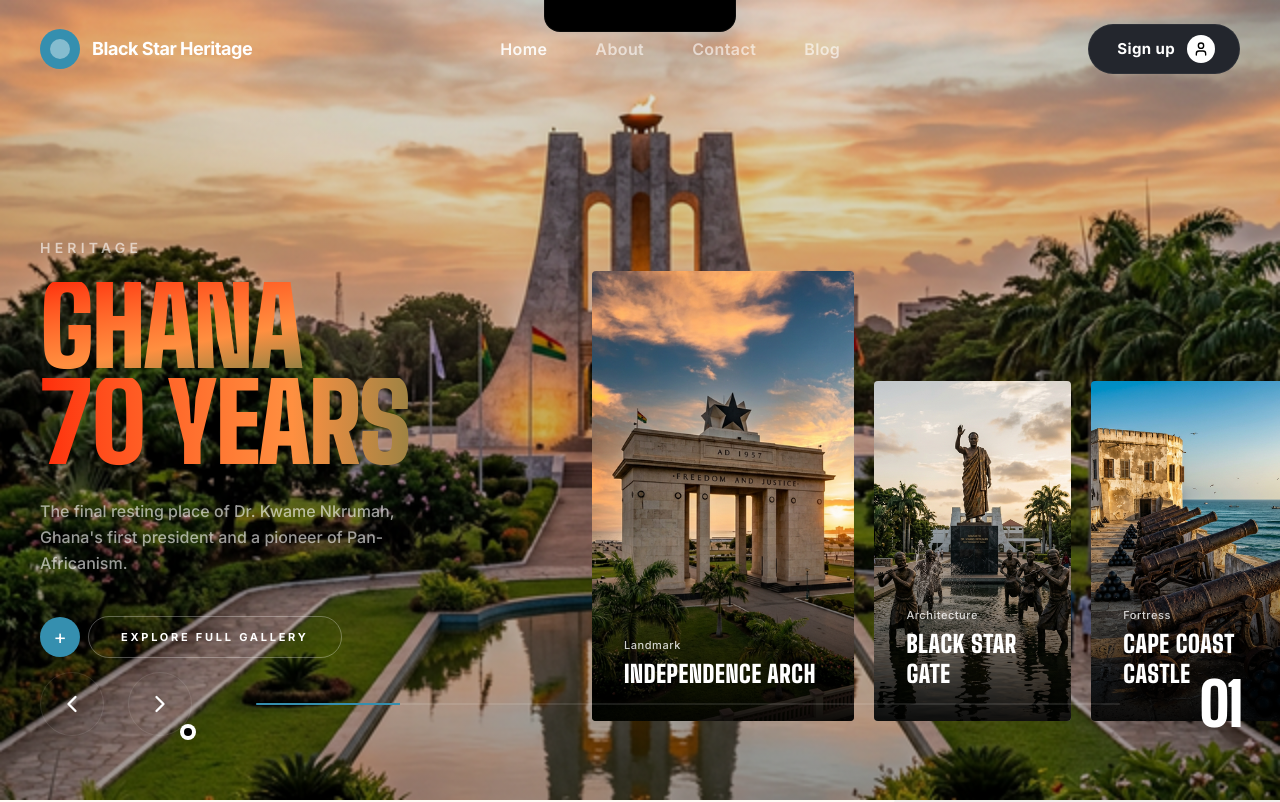
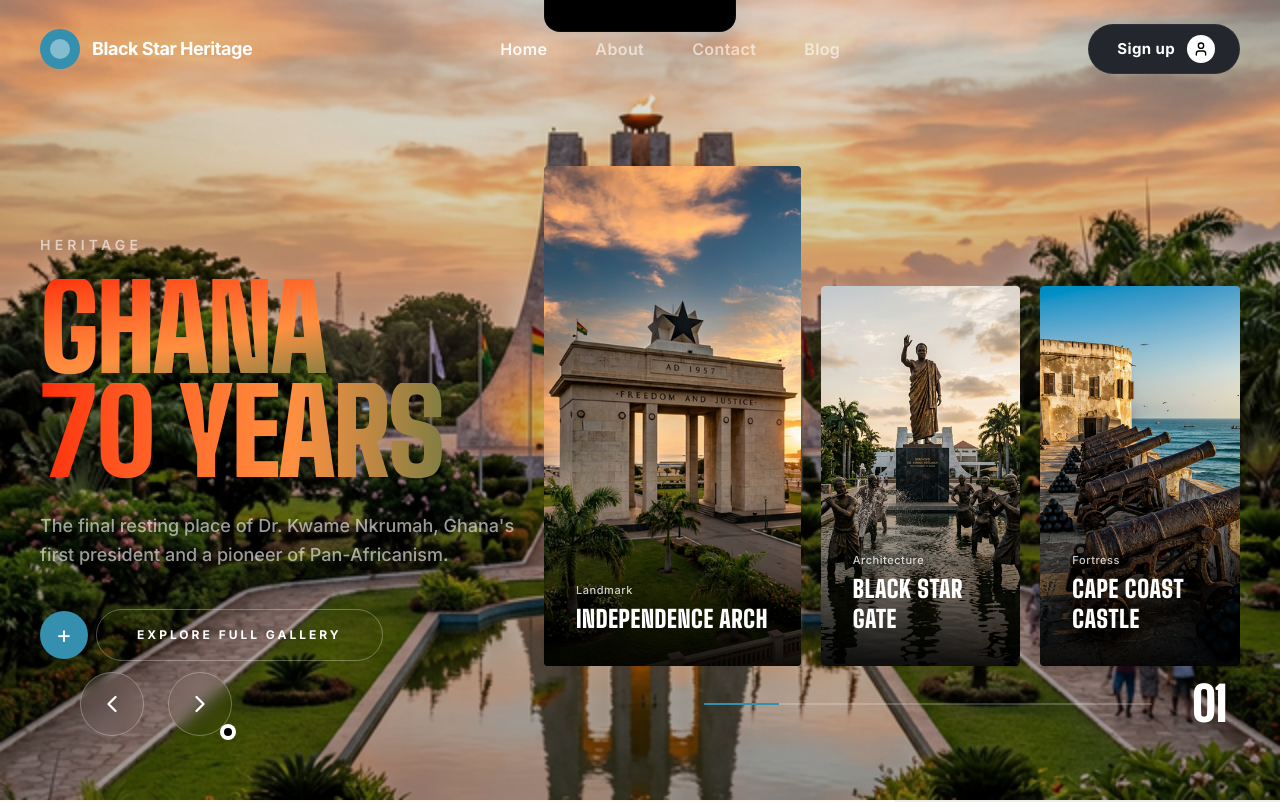
Before and after one commit to detectivetesla/CelebrateGhana, a React (Vite) app: page / in a window 1280 px wide. Shown: the top 802 px of the page. Built offline with nearby package versions, Linux system fonts and the light colour scheme.

Commit message:
Refactor hero layout to separate text and cards

```diff
--- a/src/components/Hero.tsx
+++ b/src/components/Hero.tsx
@@ -145,13 +145,13 @@ const Hero: React.FC = () => {
                     <div className="flex flex-col gap-2 mb-8">
                         <motion.h1
                             variants={itemVariants}
-                            className="text-[60px] md:text-[90px] xl:text-[110px] 2xl:text-[130px] leading-[0.8] font-display font-black uppercase tracking-[-0.02em] bg-clip-text text-transparent bg-gradient-to-br from-red-october via-twenty-carat to-ghana-green"
+                            className="text-[70px] md:text-[100px] xl:text-[120px] 2xl:text-[150px] leading-[0.8] font-display font-black uppercase tracking-[-0.02em] bg-clip-text text-transparent bg-gradient-to-br from-red-october via-twenty-carat to-ghana-green"
                         >
                             GHANA
                         </motion.h1>
                         <motion.h1
                             variants={itemVariants}
-                            className="text-[60px] md:text-[90px] xl:text-[110px] 2xl:text-[130px] leading-[0.8] font-display font-black uppercase tracking-[-0.02em] bg-clip-text text-transparent bg-gradient-to-r from-red-october via-twenty-carat to-ghana-green"
+                            className="text-[70px] md:text-[100px] xl:text-[120px] 2xl:text-[150px] leading-[0.8] font-display font-black uppercase tracking-[-0.02em] bg-clip-text text-transparent bg-gradient-to-r from-red-october via-twenty-carat to-ghana-green"
                         >
                             70 YEARS
                         </motion.h1>
@@ -159,7 +159,7 @@ const Hero: React.FC = () => {
 
                     <motion.p
                         variants={itemVariants}
-                        className="text-white/60 text-sm md:text-base max-w-[85%] xl:max-w-[400px] mx-auto xl:mx-0 mb-10 leading-relaxed font-medium"
+                        className="text-white/60 text-sm md:text-lg max-w-[85%] xl:max-w-[480px] mx-auto xl:mx-0 mb-10 leading-relaxed font-medium"
                     >
                         {currentSlide.description}
                     </motion.p>
@@ -168,23 +168,23 @@ const Hero: React.FC = () => {
                         variants={itemVariants}
                         className="btn-plus-explore cursor-pointer group inline-flex"
                     >
-                        <div className="btn-circle-plus group-hover:bg-carol/80 transition-all duration-300">
+                        <div className="btn-circle-plus w-12 h-12 text-2xl group-hover:bg-carol/80 transition-all duration-300">
                             <span>+</span>
                         </div>
-                        <div className="btn-pill-outline group-hover:bg-white/5 transition-all duration-300 border-white/30 text-[11px]">
+                        <div className="btn-pill-outline px-10 py-4 group-hover:bg-white/5 transition-all duration-300 border-white/30 text-[12px]">
                             EXPLORE FULL GALLERY
                         </div>
                     </motion.div>
                 </motion.div>
 
                 {/* Right Side: Rotational Navigation Cards (First larger, rest uniform) */}
-                <div className="hidden xl:flex gap-5 items-end justify-end xl:w-[58%] z-30 translate-y-12 translate-x-12">
+                <div className="hidden xl:flex gap-5 items-end justify-end xl:w-[58%] z-30 pb-16">
                     <AnimatePresence mode="popLayout" initial={false}>
                         {orderedSlides.map((item, i) => {
                             const originalIndex = HERO_SLIDES.findIndex(s => s.id === item.id);
 
                             // First card bigger, others uniformly smaller
-                            const dimensions = i === 0 ? { w: 320, h: 450 } : { w: 240, h: 340 };
+                            const dimensions = i === 0 ? { w: 360, h: 500 } : { w: 280, h: 380 };
 
                             return (
                                 <motion.div
@@ -230,34 +230,38 @@ const Hero: React.FC = () => {
             </div>
 
             {/* Bottom Controls */}
-            <div className="absolute bottom-16 left-0 right-0 z-20">
-                <div className="max-w-[1400px] mx-auto px-10 flex items-center justify-between gap-16">
-                    <div className="flex gap-6">
+            <div className="absolute bottom-10 xl:bottom-16 left-0 right-0 z-40 px-6 md:px-10">
+                <div className="w-full max-w-[1400px] mx-auto flex flex-col md:flex-row items-center justify-between gap-8 md:gap-16">
+                    {/* Caret Navigation */}
+                    <div className="flex gap-4 xl:gap-6 justify-center md:justify-start xl:w-[42%] shrink-0 pl-0 xl:pl-10">
                         <motion.button
                             whileHover={{ scale: 1.1 }}
                             whileTap={{ scale: 0.9 }}
                             onClick={prevSlide}
-                            className="w-16 h-16 rounded-full border border-white/10 flex items-center justify-center text-white hover:bg-white/10 transition-colors"
+                            className="w-12 h-12 xl:w-16 xl:h-16 rounded-full border border-white/30 flex items-center justify-center text-white hover:bg-white/10 transition-colors backdrop-blur-sm"
                         >
-                            <ChevronLeft size={28} />
+                            <ChevronLeft size={24} className="xl:hidden" />
+                            <ChevronLeft size={28} className="hidden xl:block" />
                         </motion.button>
                         <div className="relative">
                             <motion.button
                                 whileHover={{ scale: 1.1 }}
                                 whileTap={{ scale: 0.9 }}
                                 onClick={nextSlide}
-                                className="w-16 h-16 rounded-full border border-white/10 flex items-center justify-center text-white hover:bg-white/10 transition-colors"
+                                className="w-12 h-12 xl:w-16 xl:h-16 rounded-full border border-white/30 flex items-center justify-center text-white hover:bg-white/10 transition-colors backdrop-blur-sm"
                             >
-                                <ChevronRight size={28} />
+                                <ChevronRight size={24} className="xl:hidden" />
+                                <ChevronRight size={28} className="hidden xl:block" />
                             </motion.button>
-                            <div className="absolute -bottom-1 -right-1 w-4 h-4 bg-white rounded-full flex items-center justify-center shadow-lg">
-                                <div className="w-2 h-2 bg-black rounded-full"></div>
+                            <div className="absolute -bottom-1 -right-1 w-3 h-3 xl:w-4 xl:h-4 bg-white rounded-full flex items-center justify-center shadow-lg">
+                                <div className="w-1.5 h-1.5 xl:w-2 xl:h-2 bg-black rounded-full"></div>
                             </div>
                         </div>
                     </div>
 
-                    <div className="flex items-center gap-12 flex-1 relative pr-[120px]">
-                        <div className="h-[2px] w-full bg-white/10 relative overflow-hidden rounded-full">
+                    {/* Progress Bar & Number */}
+                    <div className="flex items-center gap-6 xl:gap-10 w-full xl:w-[58%]">
+                        <div className="h-[2px] w-full bg-white/20 relative overflow-hidden rounded-full max-w-sm xl:max-w-md ml-auto">
                             <motion.div
                                 initial={{ width: 0 }}
                                 animate={{ width: `${((activeIndex + 1) / totalSlides) * 100}%` }}
@@ -269,7 +273,7 @@ const Hero: React.FC = () => {
                             key={`index-${activeIndex}`}
                             initial={{ opacity: 0, y: 10 }}
                             animate={{ opacity: 1, y: 0 }}
-                            className="text-white text-6xl font-display font-black tracking-tighter opacity-100 absolute right-0 font-display"
+                            className="text-white text-4xl xl:text-5xl font-display font-black tracking-tighter shrink-0 w-12 text-right pr-4"
                         >
                             0{activeIndex + 1}
                         </motion.span>
```
